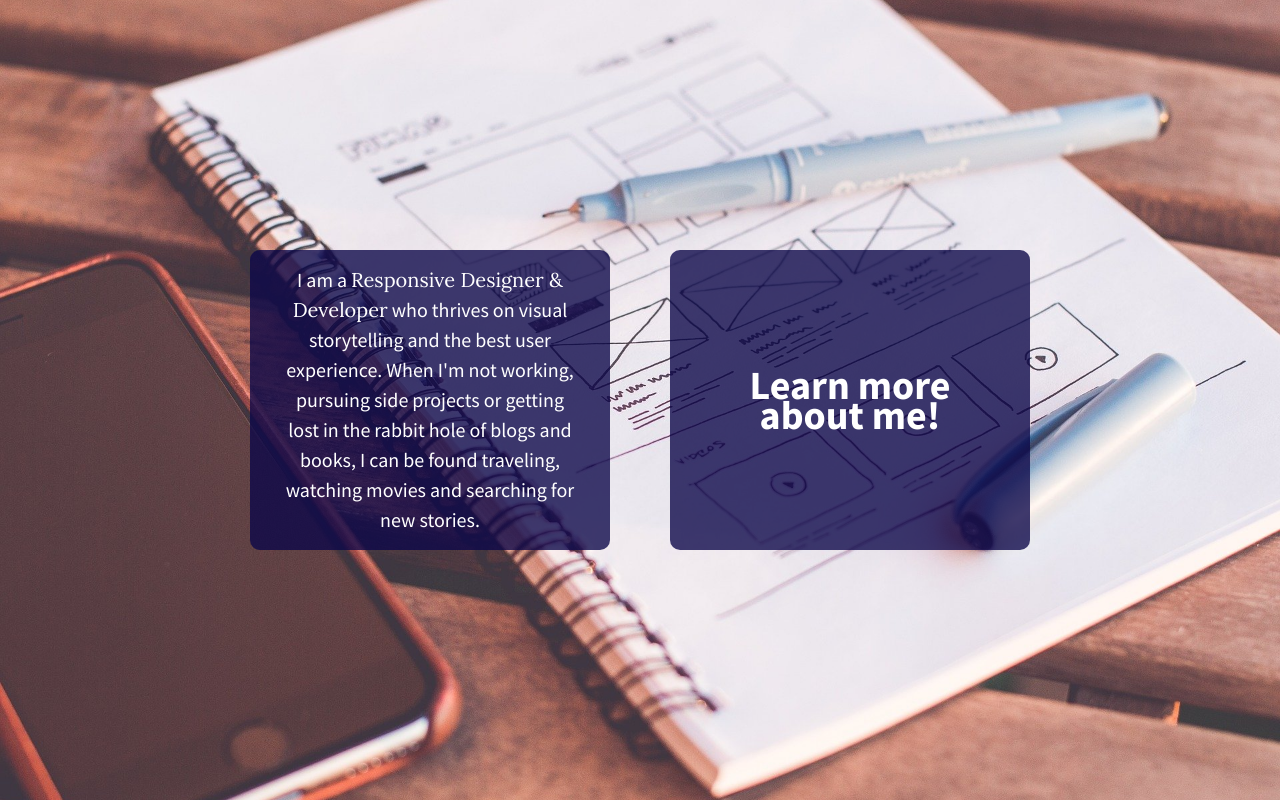
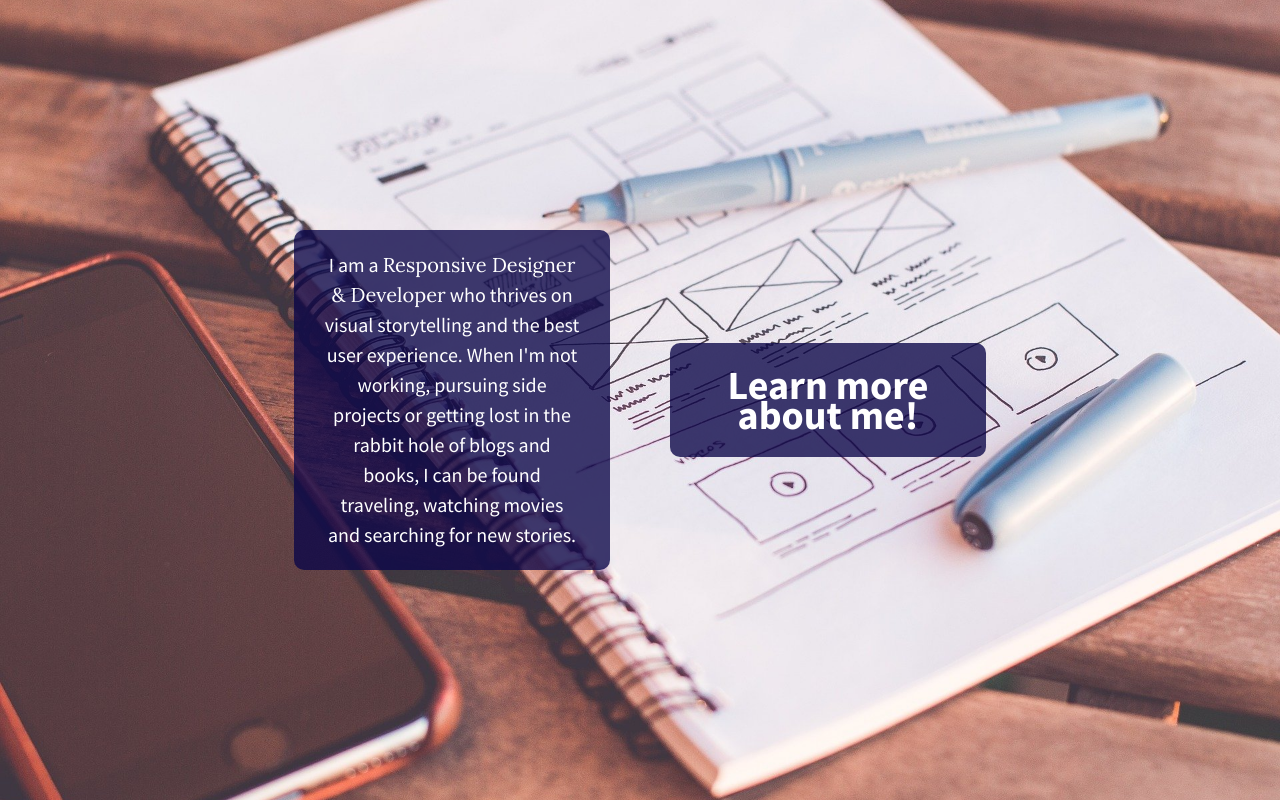
Before and after one commit to LolaTaylor1/206-flexbox-starter, a plain HTML site: page index.html in a window 1280 px wide. Drawn offline with nearby package versions, Linux system fonts and the light colour scheme.

Commit message:
changed content and about width to %

```diff
--- a/css/main.css
+++ b/css/main.css
@@ -129,8 +129,7 @@ body {
     border-radius: 10px;
     padding: 0px 30px;
     margin: 30px;
-    width: 300px;
-    height: 300px;
+    width: 20%;
     text-align: center;
 }
 
```
